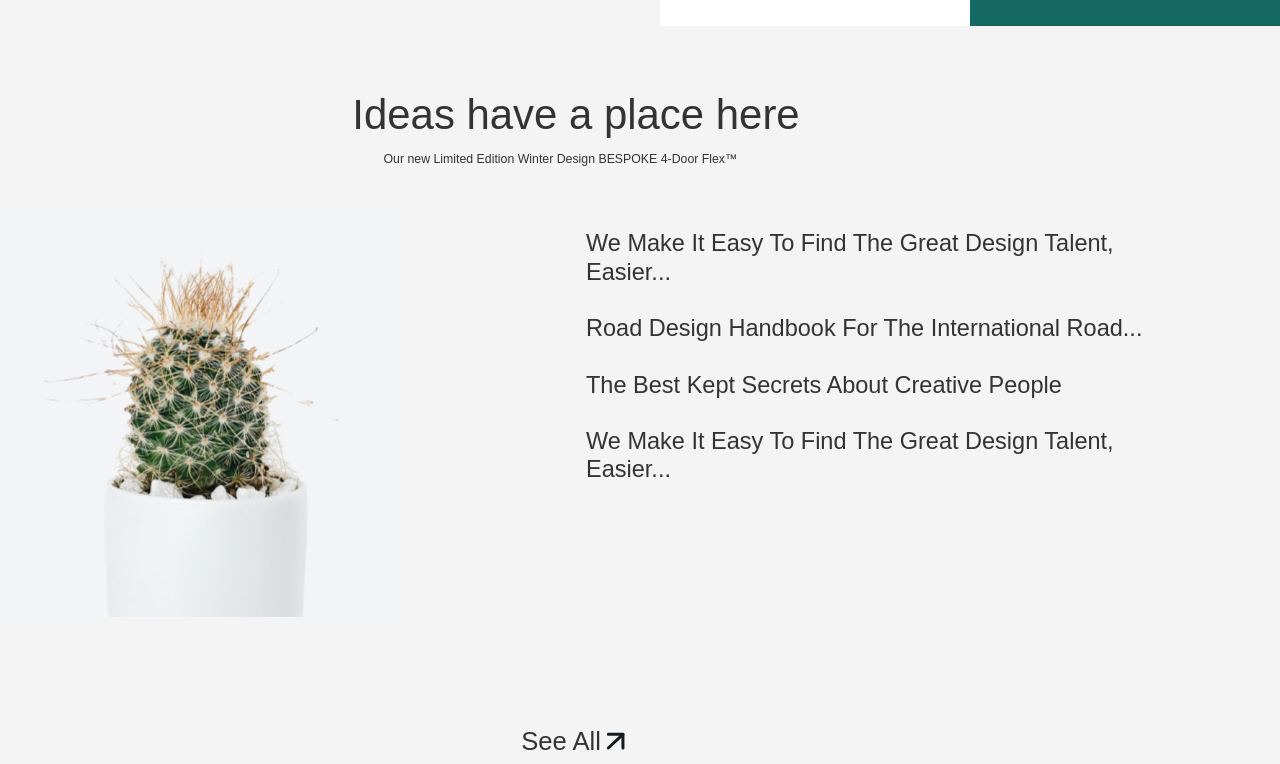
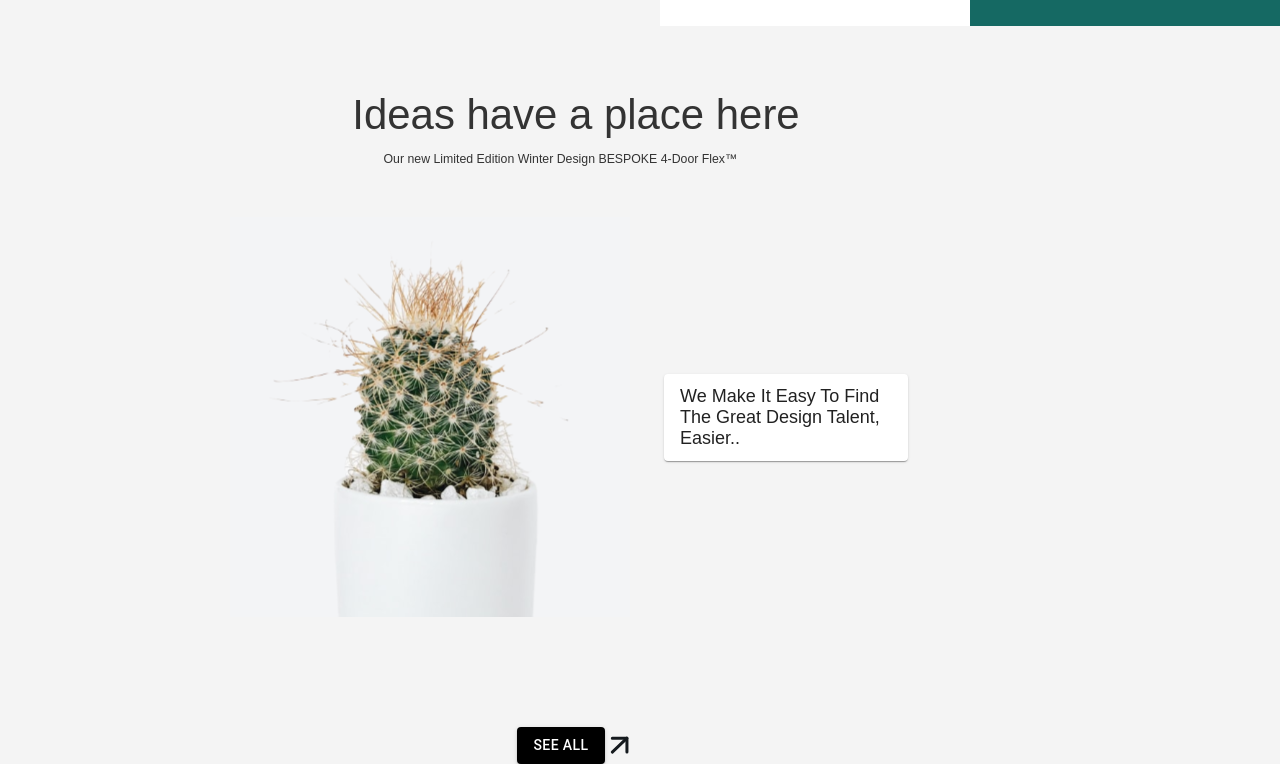
Before and after one commit to Forzq/svchs, a React (Create React App) app in the folder lab/: page /Ideas in a window 1280 px wide. Shown: the part 745-1509 px from the top of the page. Built offline with nearby package versions, Linux system fonts and the light colour scheme.

Commit message:
feat: 3 finish

```diff
--- a/lab/src/Components/5/rowContainerFeat.jsx
+++ b/lab/src/Components/5/rowContainerFeat.jsx
@@ -1,29 +1,41 @@
-
+import React from "react";
 import "../../Components/5/rowContainerFeat.css";
 import plantOnATable from "../../img/plantOnATable.svg";
 import plantsOnAWall from "../../img/plantsOnAWall.svg";
+import { Button, Card, Typography } from "@mui/material";
 
-export default function rowContainerFeat(){
-
-        return(
-            <div class="rowContainerFeat">
-        <div class="MontserratFont">
-          <p class="buyMore data-lang" data-lang="buyMore">
-            Buy more plants, it helps you to be relaxed
-          </p>
-          <p class="buyMoreLorem data-lang" data-lang="buyMoreLor">
-            Lorem ipsum dolor sit amet, consectetur adipiscing elit.
-            Morbi gravida gravida aliquam. Pellentesque et lobortis nisl.
-            Sed et mauris justo. Nulla eu enim non mauris maximus dignissim.
-            Maecenas vitae eros sapien. Quisque pellentesque tempus dignissim.
-          </p>
-          <div class="plantOnATableDiv">
-            <img src={plantOnATable}></img>
-          </div>
+export default function RowContainerFeat() {
+  return (
+    <div className="rowContainerFeat">
+      <Card className="MontserratFont" sx={{ padding: "16px", marginBottom: "16px" }}>
+        <Typography variant="h5" className="data-lang" data-lang="buyMore">
+          Buy more plants, it helps you to be relaxed
+        </Typography>
+        <Typography
+          variant="body1"
+          className="buyMoreLorem data-lang"
+          data-lang="buyMoreLor"
+          sx={{ marginTop: "8px" }}
+        >
+          Lorem ipsum dolor sit amet, consectetur adipiscing elit. Morbi gravida gravida aliquam.
+          Pellentesque et lobortis nisl. Sed et mauris justo. Nulla eu enim non mauris maximus dignissim.
+          Maecenas vitae eros sapien. Quisque pellentesque tempus dignissim.
+        </Typography>
+        <div className="plantOnATableDiv" style={{ margin: "16px 0" }}>
+          <img src={plantOnATable} alt="Plant on a Table" />
         </div>
         <div>
-          <img src={plantsOnAWall} class="plantsOnAWall"></img>
+          <Button variant="contained" color="primary" sx={{ marginRight: "8px" }}>
+            Learn More
+          </Button>
+          <Button variant="outlined" color="secondary">
+            Buy Now
+          </Button>
         </div>
+      </Card>
+      <div>
+        <img src={plantsOnAWall} className="plantsOnAWall" alt="Plants on a Wall" />
       </div>
-        )
-    }
+    </div>
+  );
+}
--- a/lab/src/Components/ideas/Ideas.css
+++ b/lab/src/Components/ideas/Ideas.css
@@ -12,6 +12,7 @@
     font-family: "Readex Pro", sans-serif;
     grid-gap: 20px;
     padding-top: 3.4%;
+    width: 60%;
 }
 .frame5GridItem p{
     font-size: 147%;
@@ -55,3 +56,6 @@
 .frame5GridItem img{
     width: 400px;
 }
+.frame5GridItem{
+    width: 400px;
+}
--- a/lab/src/Components/ideas/Ideas.jsx
+++ b/lab/src/Components/ideas/Ideas.jsx
@@ -2,6 +2,11 @@
 import "../ideas/Ideas.css";
 import kaktus1 from "../../img/kekubungPlants1.svg";
 import vector from "../../img/vector5.svg";
+import Button from "../mui/button.jsx"
+import Accordion from '@mui/material/Accordion';
+import AccordionDetails from '@mui/material/AccordionDetails';
+import AccordionSummary from '@mui/material/AccordionSummary';
+import {Box} from '@mui/material'
 
 export default function Ideas(){
 
@@ -15,17 +20,26 @@ export default function Ideas(){
                 <div class="frame5GridItem">
                     <img src={kaktus1} alt="dff"/>
                 </div>
-                <div class="frame5GridItem">
-                    <div class="frame5ItemDiv">
-                    <p>We Make It Easy To Find The Great Design Talent,<br/> Easier...</p>
-                    <p>Road Design Handbook For The International Road...</p>
-                    <p>The Best Kept Secrets About Creative People</p>
-                    <p>We Make It Easy To Find The Great Design Talent, Easier...</p>
-                    </div>
-                </div>
+                <Box sx={{display:"flex", flexDirection:"column",alignItems:"center", gap:'1em',justifyContent:"center",height:"400px"}}>
+
+            <Accordion sx={{width:"90%", }}>
+            <AccordionSummary sx={{fontSize:"18px"}} id="panel-header" aria-controls="panel-content">
+            We Make It Easy To Find The Great Design Talent, Easier..
+            </AccordionSummary>
+            <AccordionDetails>
+            Road Design Handbook For The International Road...
+            </AccordionDetails>
+            <AccordionDetails>
+            The Best Kept Secrets About Creative People
+            </AccordionDetails>
+            <AccordionDetails>
+            We Make It Easy To Find The Great Design Talent, Easier..
+            </AccordionDetails>
+            </Accordion>
+        </Box>
             </div>
             <div class="frame5MiniPic">
-                See All
+                <Button text="See All" color="rgb(0,0,0)"/>
                 <img src={vector} alt="mgg"/>
             </div>
 
--- a/lab/src/Components/shopOur/ShopOur.jsx
+++ b/lab/src/Components/shopOur/ShopOur.jsx
@@ -4,11 +4,13 @@ import kaktus1 from "../../img/kekubungPlants1.svg";
 import kaktus2 from "../../img/kekubungPlants2.svg";
 import kaktus3 from "../../img/kekubungPlants3.svg";
 import kaktus4 from "../../img/landakPlants.svg";
+import Fab from "../mui/fab"
 
 export default function ShopOur(){
 
         return(
             <div class="shopOur">
+
             <div class="textShopOur">
                 <h3>Shop our latest offers and categories</h3>
                 <p>Lorem ipsum dolor sit amet, consectetur adipiscing elit.
@@ -57,6 +59,7 @@ export default function ShopOur(){
                     </div>
                 </div>
             </div>
+            <Fab/>
         </div>
 
         )
```
